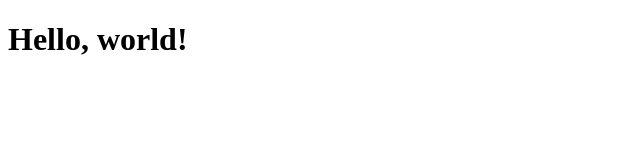
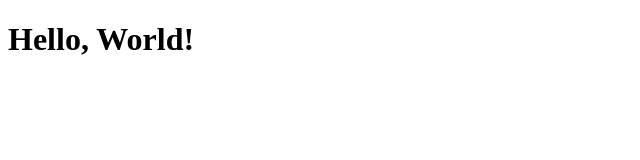
Before and after one commit to matheusalefe/nextlevelweek8-impulse, a React (Vite) app in the folder web/: page / in a window 1280 px wide. Shown: the top 160 px of the page, without its empty margins (0-640 px from the left). Built offline with nearby package versions, Linux system fonts and the light colour scheme.

Commit message:
Iniciar servidor vite

```diff
--- a/web/index.html
+++ b/web/index.html
@@ -4,7 +4,7 @@
     <meta charset="UTF-8" />
     <link rel="icon" type="image/svg+xml" href="/src/favicon.svg" />
     <meta name="viewport" content="width=device-width, initial-scale=1.0" />
-    <title>Vite App</title>
+    <title>Web</title>
   </head>
   <body>
     <div id="root"></div>
--- a/web/src/App.tsx
+++ b/web/src/App.tsx
@@ -1,5 +1,5 @@
 function App() {
-  return <h1>Hello, world!</h1>
+  return <h1>Hello, World!</h1>
 }
 
 export default App
```
